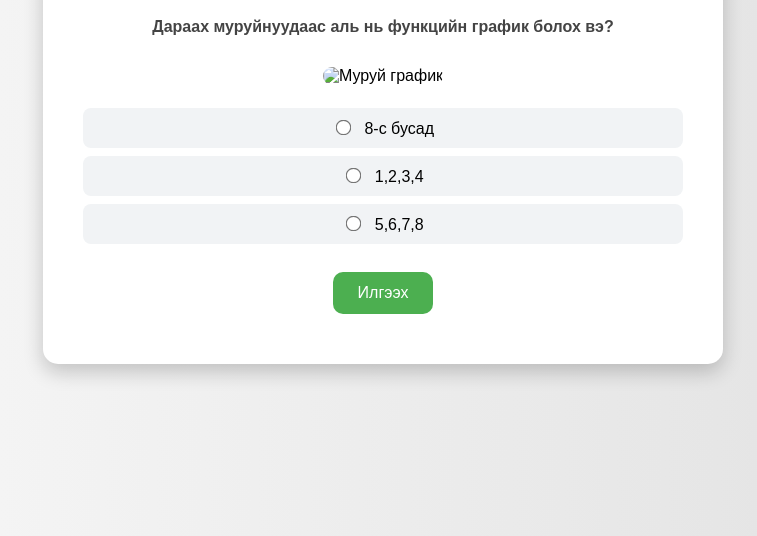
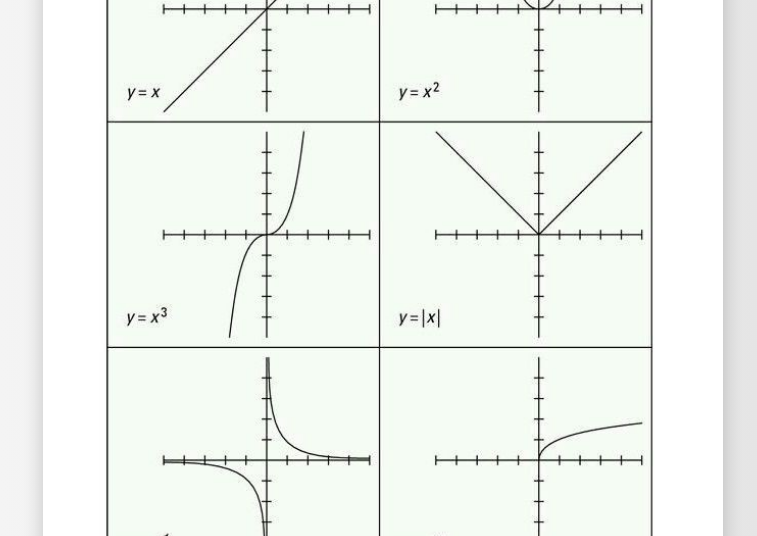
Before and after one commit to bolortuka45-max/mathmotivation1, a plain HTML site: page topic3.html in a window 1280 px wide. Shown: the part 264-800 px from the top of the page, without its empty margins (257-1014 px from the left). Drawn offline with Linux system fonts and the light colour scheme.

Commit message:
Update topic3.html

```diff
--- a/topic3.html
+++ b/topic3.html
@@ -90,7 +90,7 @@
     <h1>Босоо шулууны шинжүүр</h1>
     <form onsubmit="checkAnswer(event)">
       <p>Дараах муруйнуудаас аль нь функцийн график болох вэ?</p>
-      <img src="images/12.jpg" alt="Муруй график"><br>
+      <img src="images/images/12.jpg" alt="Муруй график"><br>
       <label><input type="radio" name="q1" value="a"> 8-с бусад</label>
       <label><input type="radio" name="q1" value="b"> 1,2,3,4</label>
       <label><input type="radio" name="q1" value="c"> 5,6,7,8</label>
```
